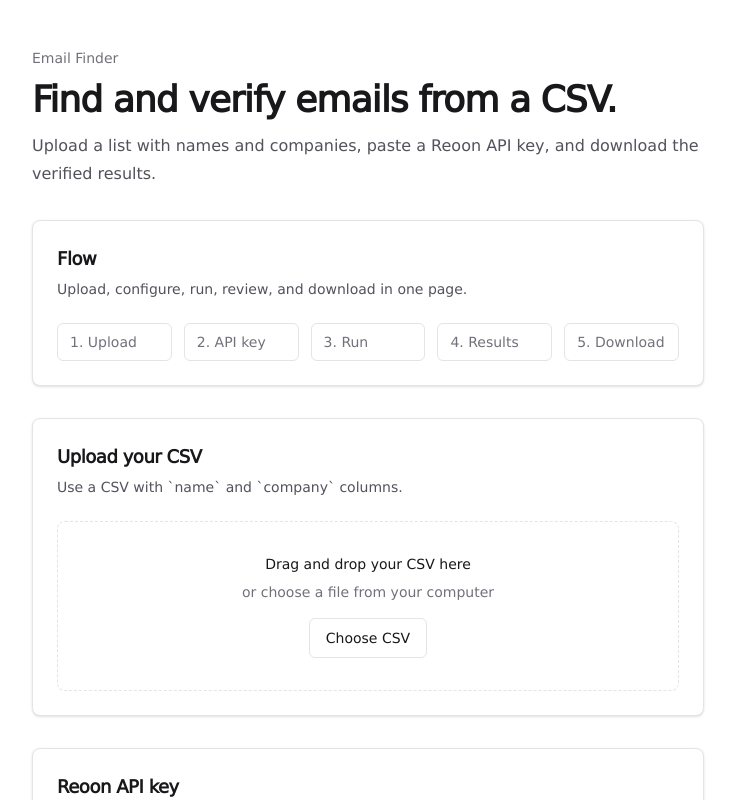
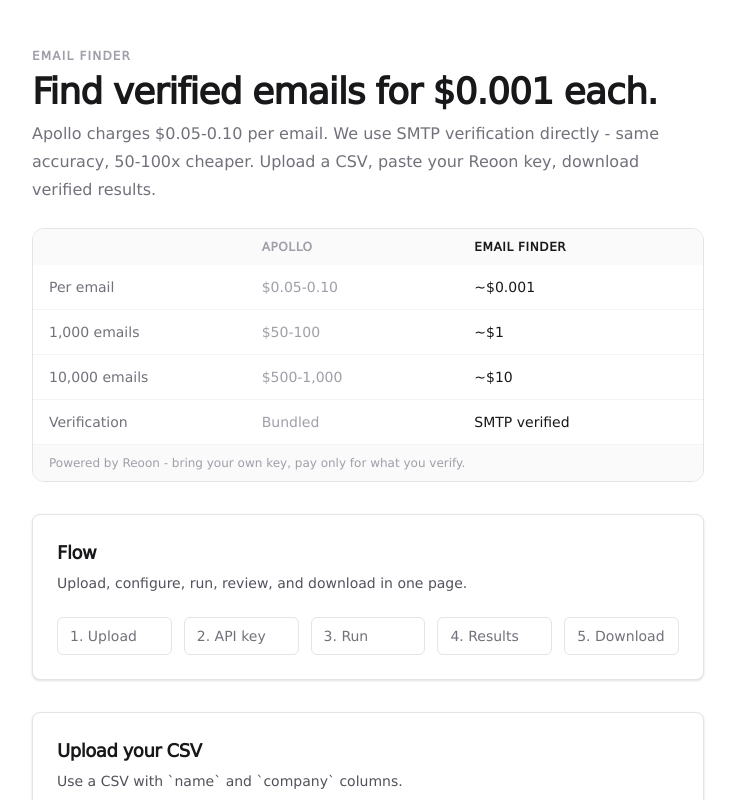
Before and after one commit to Lara-Craft-AI/email-finder-web, a Next.js app: page / in a window 1280 px wide. Shown: the top 800 px of the page, without its empty margins (272-1007 px from the left). Built offline with nearby package versions, Linux system fonts and the light colour scheme.

Commit message:
ui: security badge + value prop hero

```diff
--- a/app/page.tsx
+++ b/app/page.tsx
@@ -1,6 +1,7 @@
 "use client";
 
 import { useMemo, useState } from "react";
+import { Lock } from "lucide-react";
 
 import { FileDropzone } from "@/components/FileDropzone";
 import { ProgressStep } from "@/components/ProgressStep";
@@ -142,15 +143,51 @@
   return (
     <main className="min-h-screen bg-white px-6 py-12">
       <div className="mx-auto flex w-full max-w-2xl flex-col gap-8">
-        <section className="space-y-3">
-          <p className="text-sm font-medium text-zinc-500">Email Finder</p>
-          <h1 className="text-4xl font-semibold tracking-tight text-zinc-900">
-            Find and verify emails from a CSV.
-          </h1>
-          <p className="text-base leading-7 text-zinc-600">
-            Upload a list with names and companies, paste a Reoon API key, and download the
-            verified results.
-          </p>
+        <section className="space-y-6">
+          <div className="space-y-2">
+            <p className="text-xs font-semibold uppercase tracking-widest text-zinc-400">Email Finder</p>
+            <h1 className="text-4xl font-semibold tracking-tight text-zinc-900">
+              Find verified emails for <span className="text-zinc-900">$0.001 each.</span>
+            </h1>
+            <p className="text-base leading-7 text-zinc-500">
+              Apollo charges $0.05-0.10 per email. We use SMTP verification directly - same
+              accuracy, 50-100x cheaper. Upload a CSV, paste your Reoon key, download verified
+              results.
+            </p>
+          </div>
+          <div className="overflow-hidden rounded-xl border border-zinc-200 text-sm">
+            <div className="grid grid-cols-3 bg-zinc-50 px-4 py-2.5 text-xs font-semibold uppercase tracking-wider text-zinc-400">
+              <span></span>
+              <span>Apollo</span>
+              <span className="text-zinc-900">Email Finder</span>
+            </div>
+            <div className="divide-y divide-zinc-100">
+              {[
+                ["Per email", "$0.05-0.10", "~$0.001"],
+                ["1,000 emails", "$50-100", "~$1"],
+                ["10,000 emails", "$500-1,000", "~$10"],
+                ["Verification", "Bundled", "SMTP verified"],
+              ].map(([label, apollo, ours]) => (
+                <div key={label} className="grid grid-cols-3 px-4 py-3">
+                  <span className="text-zinc-500">{label}</span>
+                  <span className="text-zinc-400">{apollo}</span>
+                  <span className="font-medium text-zinc-900">{ours}</span>
+                </div>
+              ))}
+            </div>
+            <div className="border-t border-zinc-100 bg-zinc-50 px-4 py-2.5 text-xs text-zinc-400">
+              Powered by{" "}
+              <a
+                href="https://reoon.com"
+                target="_blank"
+                rel="noopener noreferrer"
+                className="underline hover:text-zinc-600"
+              >
+                Reoon
+              </a>{" "}
+              - bring your own key, pay only for what you verify.
+            </div>
+          </div>
         </section>
 
         <Card>
@@ -185,8 +222,9 @@
         <Card>
           <CardHeader>
             <CardTitle>Reoon API key</CardTitle>
-            <CardDescription>
-              Your key is sent only with this request and is never stored.
+            <CardDescription className="flex items-center gap-1.5">
+              <Lock size={13} className="text-zinc-400" />
+              Your key is sent over HTTPS, used once to verify emails, and never stored or shared.
             </CardDescription>
           </CardHeader>
           <CardContent className="space-y-4">
--- a/package.json
+++ b/package.json
@@ -9,6 +9,7 @@
     "lint": "eslint"
   },
   "dependencies": {
+    "lucide-react": "^0.577.0",
     "next": "16.2.0",
     "react": "19.2.4",
     "react-dom": "19.2.4"
```
Also changed, not shown: 1 other file (tests, documents, lock files or other folders).
